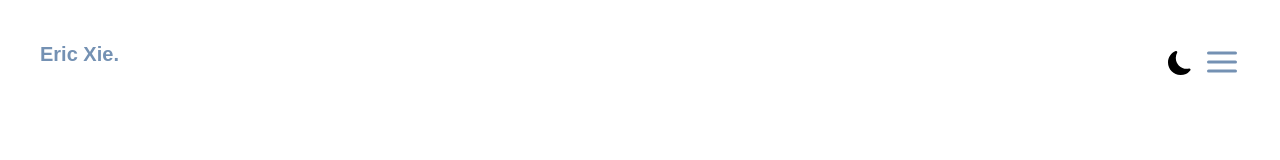
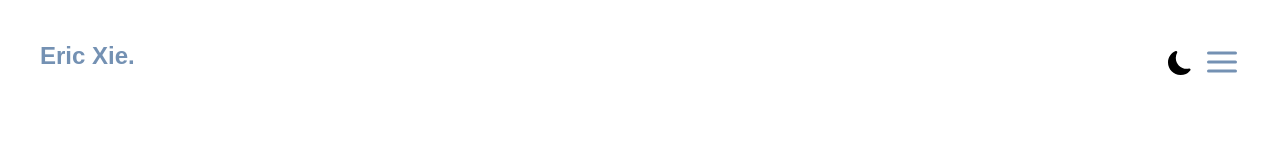
Before and after one commit to ericcxie/personal-website, a Next.js app: page / in a window 1280 px wide. Shown: the top 160 px of the page. Built offline with nearby package versions, Linux system fonts and the light colour scheme.

Commit message:
Update header logo size

```diff
--- a/pages/index.js
+++ b/pages/index.js
@@ -20,7 +20,7 @@ export default function Home() {
       <main className='bg-white px-10'>
         <section className="min-h-screen">
           <nav className="py-10 mb-12 flex justify-between">
-            <h1 className='text-xl font-poppins font-bold text-blue'>Eric Xie.</h1>
+            <h1 className='text-2xl font-poppins font-bold text-blue'>Eric Xie.</h1>
             <ul className='flex items-center'>
               <li>
                 <BsMoonFill className='cursor-pointer text-2xl'/>
```
